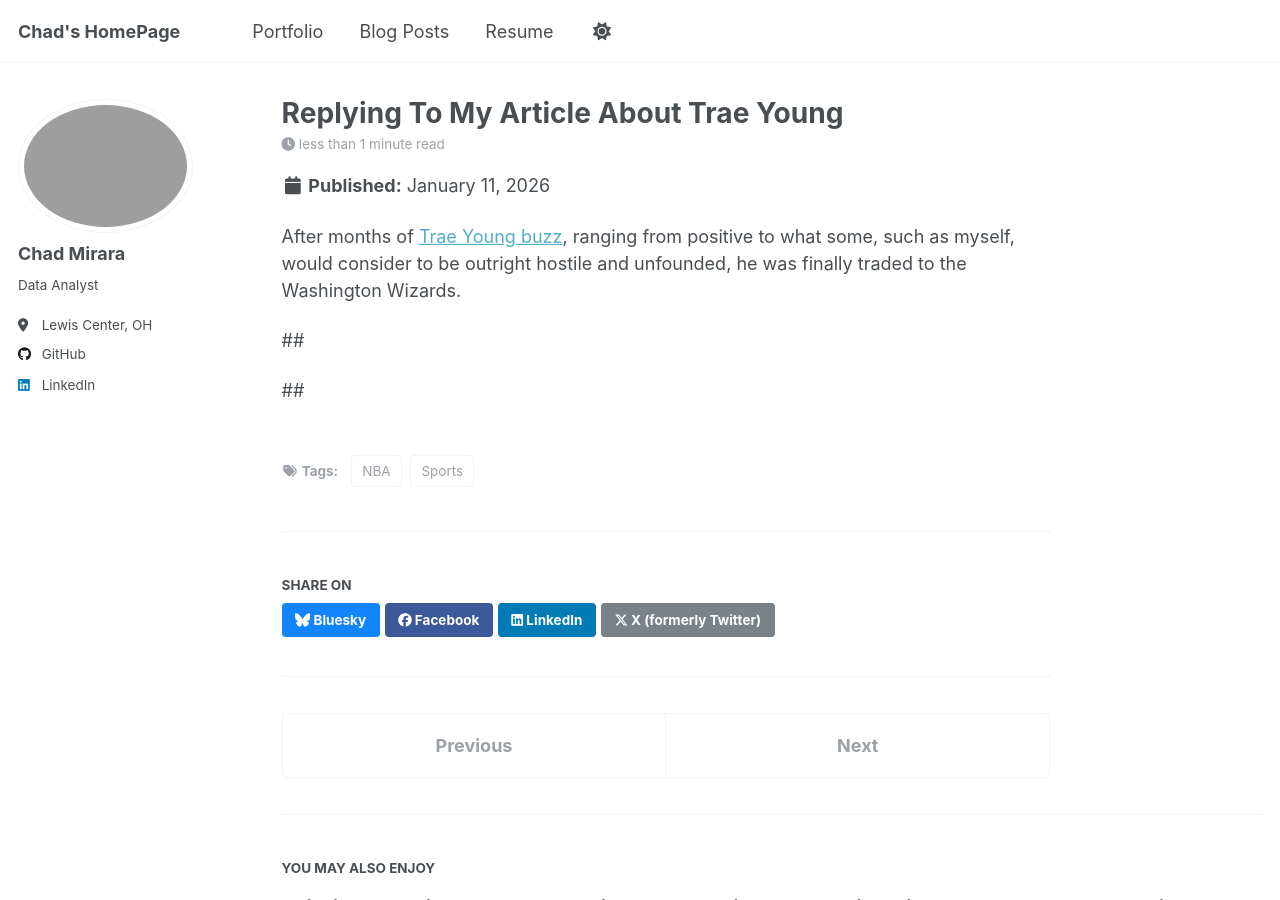
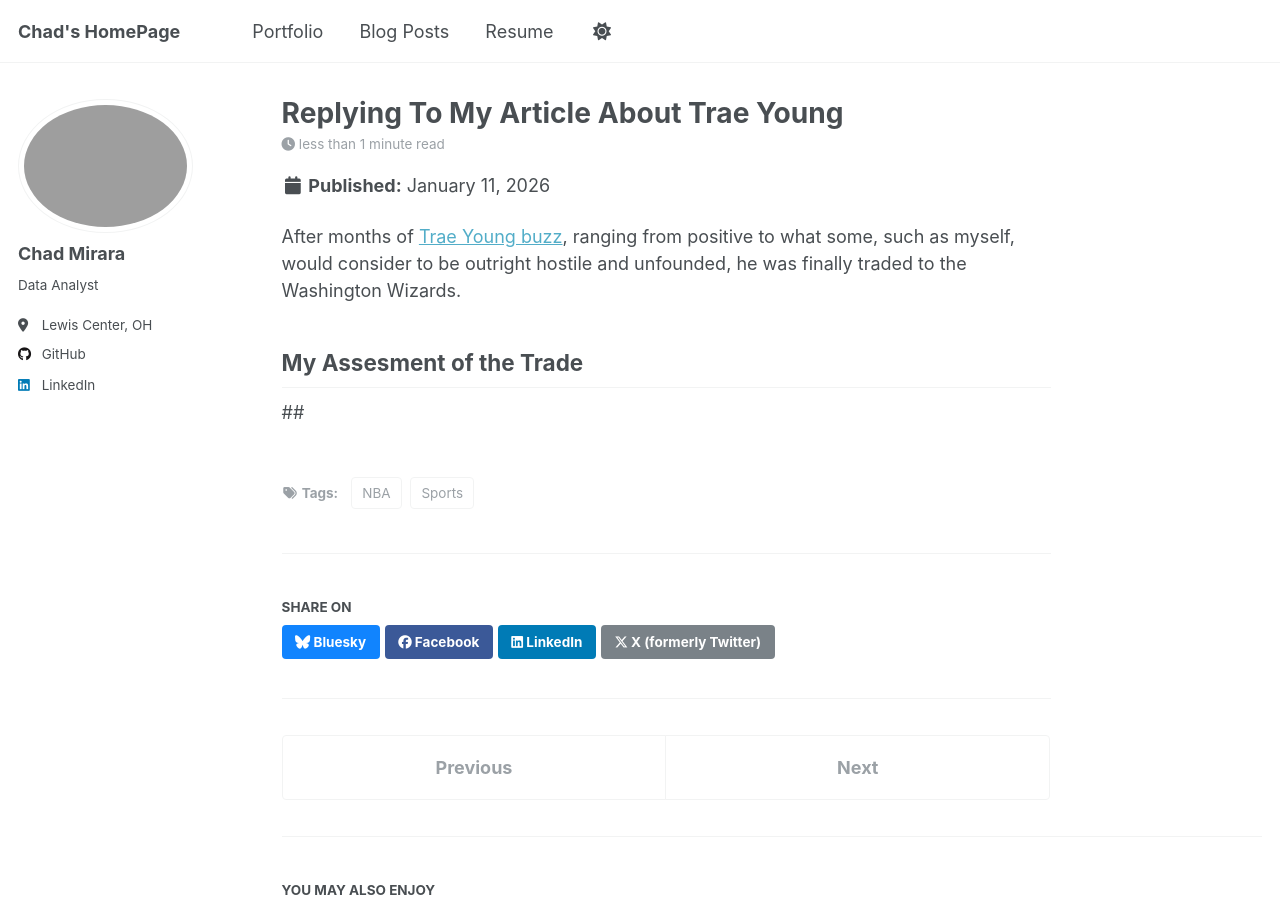
Before and after one commit to chkbm/chkpage, a Jekyll site: the page built from _posts/2026-01-11-reply-to-my-trae-young-article.md, in a window 1280 px wide and 900 px high. Built offline with Jekyll 4.4.1, drawn with Linux system fonts in a browser that asks for light colours; a script that is not in the unit is left out.

Commit message:
Update assessment section in Trae Young article

```diff
--- a/_posts/2026-01-11-reply-to-my-trae-young-article.md
+++ b/_posts/2026-01-11-reply-to-my-trae-young-article.md
@@ -10,7 +10,8 @@ tags:
 
 After months of [Trae Young buzz](https://chkbm.github.io/chkpage//posts/2025/12/defending-trae-young-trade-value/), ranging from positive to what some, such as myself, would consider to be outright hostile and unfounded, he was finally traded to the Washington Wizards.
 
-##
+
+## My Assesment of the Trade
 
 
 
```
